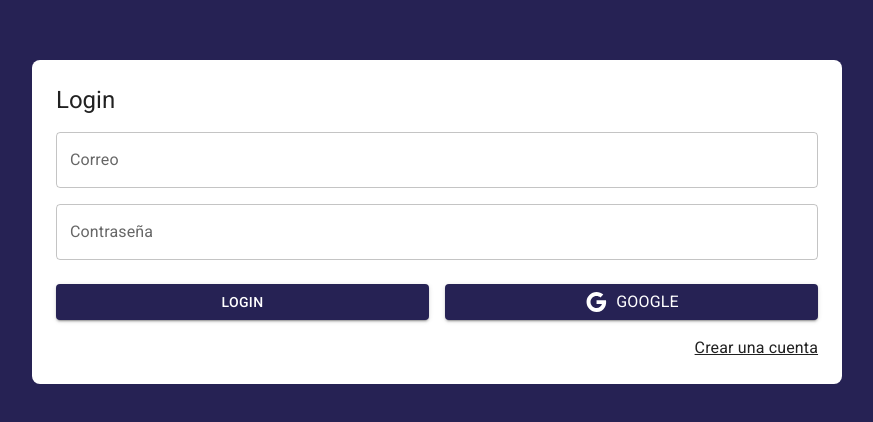
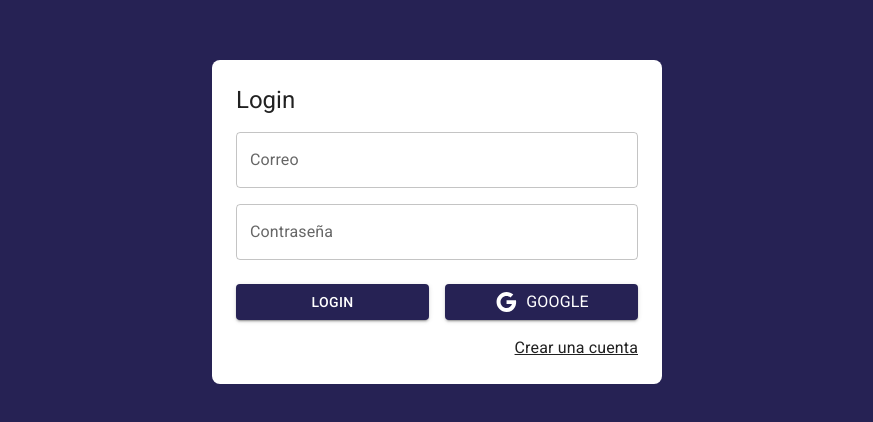
Before and after one commit to DidioArbey/Login-React, a React (Vite) app: page /auth/login in a window 1280 px wide. Shown: the part 178-600 px from the top of the page, without its empty margins (203-1076 px from the left). Built offline with nearby package versions, Linux system fonts and the light colour scheme.

Commit message:
layaout login

```diff
--- /dev/null
+++ b/src/auth/layout/AuthLayaout.jsx
@@ -0,0 +1,29 @@
+import { Grid, Typography } from "@mui/material"
+
+
+export const AuthLayaout = ({children, title=''}) => {
+    return (
+        <Grid
+            container
+            spacing={0}
+            direction="column"
+            alignItems="center"
+            justifyContent="center"
+            sx={{ minHeight: '100vh', backgroundColor: 'primary.main', padding: 4 }}
+        >
+
+            <Grid item
+                className='box-shadown'
+                xs={3}
+                sx={{ backgroundColor: 'white',
+                        padding: 3,
+                        borderRadius: 2,
+                        width: { sm:450}
+                }}>
+                <Typography variant="h5" xs={{ mb: 1 }} > {title} </Typography>
+                {/* children */}
+                {children}
+            </Grid>
+        </Grid>
+            )
+}
--- a/src/auth/pages/LoginPage.jsx
+++ b/src/auth/pages/LoginPage.jsx
@@ -1,24 +1,12 @@
-import {Link as RouterLink} from 'react-router-dom'
+import { Link as RouterLink } from 'react-router-dom'
 import { Google } from "@mui/icons-material"
 import { Button, Grid, Link, TextField, Typography } from "@mui/material"
+import { AuthLayaout } from '../layout/AuthLayaout'
 
 
 export const LoginPage = () => {
   return (
-    <Grid
-      container
-      spacing={0}
-      direction="column"
-      alignItems="center"
-      justifyContent="center"
-      sx={{ minHeight: '100vh', backgroundColor: 'primary.main', padding: 4 }}
-    >
-
-      <Grid item
-        className='box-shadown'
-        xs={3}
-        sx={{ backgroundColor: 'white', padding: 3, borderRadius: 2 }}>
-        <Typography variant="h5" xs={{ mb: 1 }} > Login </Typography>
+    <AuthLayaout title='Login'>
       <form>
         <Grid container>
           <Grid item xs={12} sx={{ mt: 2 }} >
@@ -54,14 +42,15 @@
           </Grid>
 
           <Grid container direction='row' justifyContent='end'>
-              <Link component={ RouterLink } color='inherit' to="/auth/register" >
+            <Link component={RouterLink} color='inherit' to="/auth/register" >
               Crear una cuenta
             </Link>
           </Grid>
 
         </Grid>
       </form>
-      </Grid >
-    </Grid >
+
+    </AuthLayaout>
+
   )
 }
```
Lines whose indentation alone changed are shown as unchanged.
